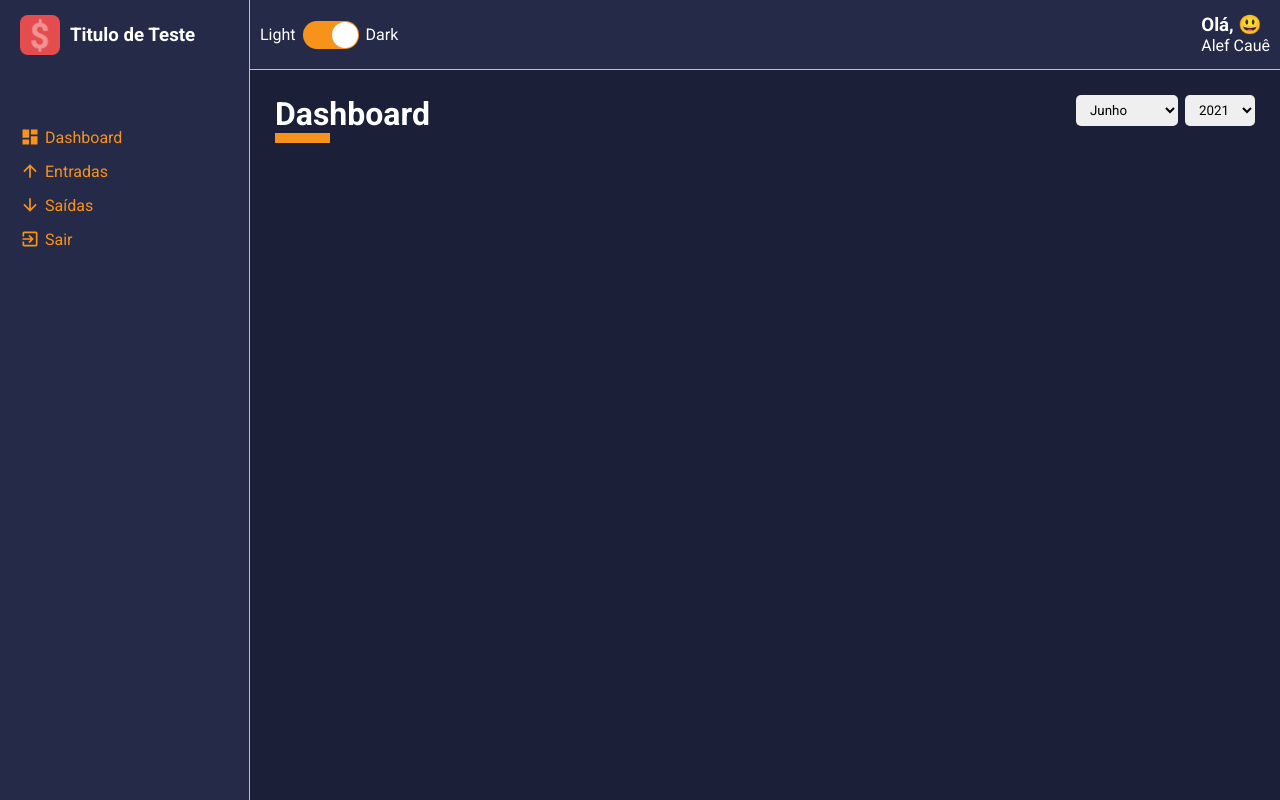
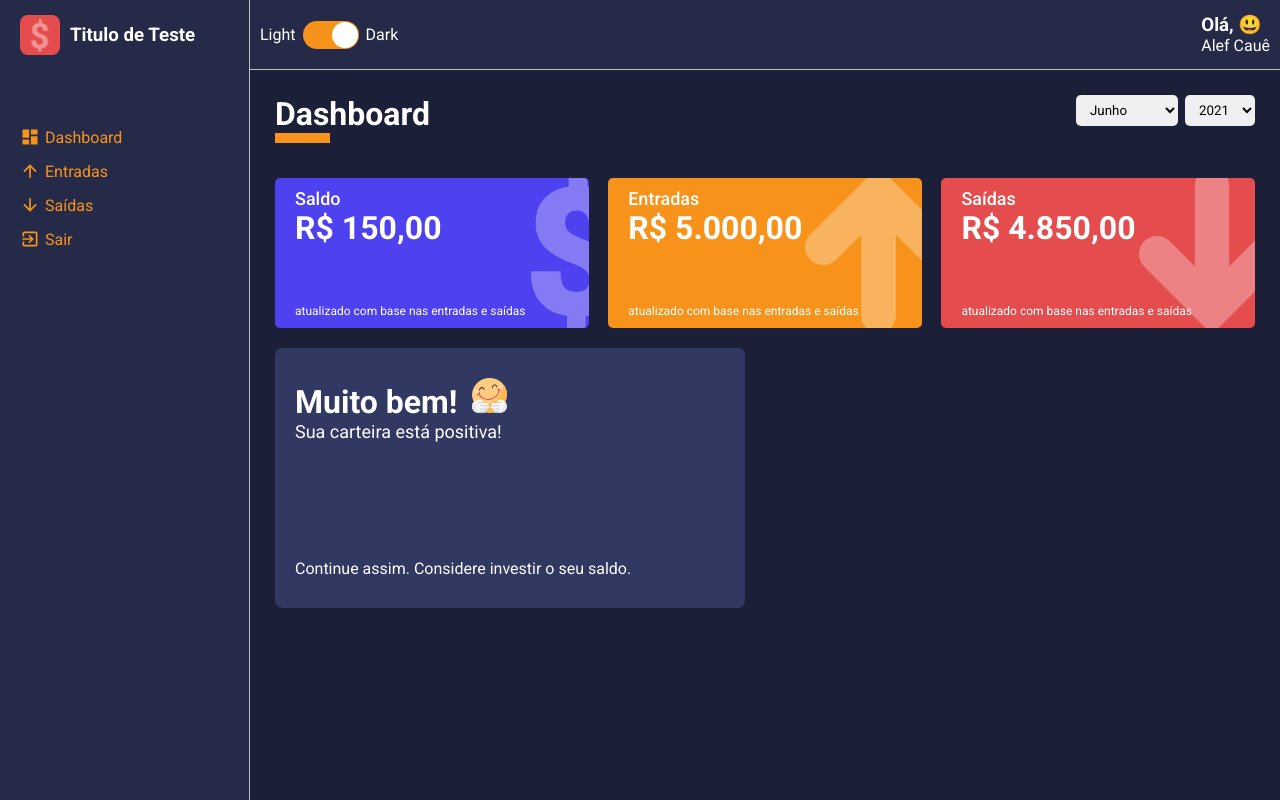
Before and after one commit to alefwhite/DashboardTsReact, a React (Create React App) app in the folder frontend/: page /dashboard in a window 1280 px wide. Built offline with nearby package versions, Linux system fonts and the light colour scheme.

Commit message:
Criando cards

```diff
--- a/frontend/package.json
+++ b/frontend/package.json
@@ -12,6 +12,7 @@
     "@types/react-dom": "^17.0.0",
     "@types/styled-components": "^5.1.10",
     "react": "^17.0.2",
+    "react-countup": "^4.4.0",
     "react-dom": "^17.0.2",
     "react-icons": "^4.2.0",
     "react-router-dom": "^5.2.0",
--- /dev/null
+++ b/frontend/src/components/MessageBox/index.tsx
@@ -0,0 +1,31 @@
+import React from "react";
+
+
+import { Container } from "./styles";
+
+interface IMessageBoxProps {
+    title: string;
+    description: string;
+    footerText: string;
+    icon: string;
+}
+
+const MessageBox: React.FC<IMessageBoxProps> = ({
+    title, description, footerText, icon
+}) => {
+    return (
+        <Container>
+            <header>
+                <h1>
+                   {title} <img src={icon} alt={title} />
+                </h1>
+                <p>{description}</p>
+            </header>
+            <footer>
+                <span>{footerText}</span>
+            </footer>
+        </Container>
+    )
+}
+
+export default MessageBox;
--- /dev/null
+++ b/frontend/src/components/MessageBox/styles.ts
@@ -0,0 +1,23 @@
+import styled from "styled-components";
+
+export const Container = styled.div`
+    width: 48%;
+    height: 260px;
+    background-color: ${props => props.theme.colors.tertiary};
+    border-radius: 7px;
+    margin: 10px 0;
+    padding: 30px 20px;
+    display: flex;
+    flex-direction: column;
+    justify-content: space-between;
+
+
+    > header img {
+        width: 35px;
+        margin-left: 7px;
+    }
+
+    > header p {
+        font-size: 18px;
+    }
+`
--- /dev/null
+++ b/frontend/src/components/WalletBox/index.tsx
@@ -0,0 +1,54 @@
+import React, { useMemo } from "react";
+
+import CountUp from 'react-countup';
+
+import dolarImg from '../../assets/dollar.svg'
+import arrowUpImg from '../../assets/arrow-up.svg'
+import arrowDownImg from '../../assets/arrow-down.svg'
+
+import { Container } from './style';
+
+interface IWalletBoxProps {
+    title: string;
+    amount: number;
+    footerLabel: string;
+    icon: 'dolar' | 'arrowUp' | 'arrowDown';
+    color: string;
+}
+
+const WalletBox: React.FC<IWalletBoxProps> = ({
+    title, amount, footerLabel, icon, color
+}) => {
+
+    const iconSelected = useMemo(() => {
+        switch(icon) {
+            case "dolar": return dolarImg;
+
+            case "arrowUp": return arrowUpImg;
+
+            case "arrowDown": return arrowDownImg;
+
+            default: return undefined;
+        }
+
+    }, [icon])
+
+    return (
+        <Container color={color}>
+            <span>{title}</span>
+            <h1>
+                <CountUp
+                    end={amount}
+                    prefix={"R$ "}
+                    separator="."
+                    decimal=","
+                    decimals={2}
+                />
+            </h1>
+            <small>{footerLabel}</small>
+           { iconSelected && <img src={iconSelected} alt={title} />}
+        </Container>
+    );
+}
+
+export default WalletBox;
--- /dev/null
+++ b/frontend/src/components/WalletBox/style.ts
@@ -0,0 +1,36 @@
+import styled from 'styled-components'
+
+interface IContainerProps {
+    color: string;
+}
+
+export const Container = styled.div<IContainerProps>`
+    width: 32%;
+    height: 150px;
+    margin: 10px 0;
+    background-color: ${props => props.color};
+    color: ${props => props.theme.colors.white};
+    border-radius: 5px;
+    padding: 10px 20px;
+    position: relative;
+    overflow: hidden;
+
+    > img {
+        height: 110%;
+        position: absolute;
+        top: -10px;
+        right: -30px;
+        opacity: .3;
+    }
+
+    > span {
+        font-size: 18px;
+        font-weight: 500;
+    }
+
+    > small {
+        font-size: 12px;
+        position: absolute;
+        bottom: 10px;
+    }
+`
--- a/frontend/src/pages/Dashboard/index.tsx
+++ b/frontend/src/pages/Dashboard/index.tsx
@@ -1,14 +1,19 @@
 import React, { useState, useMemo } from "react";
 
 import ContentHeader from "../../components/ContentHeader";
-import { Container } from "./styles";
+import MessageBox from "../../components/MessageBox";
+import SelectInput from '../../components/SelectInput';
+import WalletBox from '../../components/WalletBox';
 
-import SelectInput from '../../components/SelectInput';
+import happyImg from '../../assets/happy.svg'
+import sadImg from '../../assets/sad.svg'
 
 import expenses from '../../repositories/expenses';
 import gains from '../../repositories/gains';
 
 import listOfMonths from '../../utils/months';
+
+import { Container, Content } from "./styles";
 
 const Dashboard: React.FC = () => {
     const [monthSelected, setMothSelected] = useState<number>(new Date().getMonth() + 1);
@@ -83,6 +88,37 @@ const Dashboard: React.FC = () => {
                         defaultValue={yearSelected}
                     />
             </ContentHeader>
+            <Content>
+                <WalletBox
+                    title="Saldo"
+                    amount={150.00}
+                    footerLabel="atualizado com base nas entradas e saídas"
+                    icon="dolar"
+                    color="#4E41F0"
+                />
+                <WalletBox
+                    title="Entradas"
+                    amount={5000.00}
+                    footerLabel="atualizado com base nas entradas e saídas"
+                    icon="arrowUp"
+                    color="#F7931B"
+                />
+                <WalletBox
+                    title="Saídas"
+                    amount={4850.00}
+                    footerLabel="atualizado com base nas entradas e saídas"
+                    icon="arrowDown"
+                    color="#E44C4E"
+                />
+
+                <MessageBox
+                    title="Muito bem!"
+                    description="Sua carteira está positiva!"
+                    footerText="Continue assim. Considere investir o seu saldo."
+                    icon={happyImg}
+                />
+
+            </Content>
         </Container>
     );
 }
--- a/frontend/src/pages/Dashboard/styles.ts
+++ b/frontend/src/pages/Dashboard/styles.ts
@@ -3,3 +3,9 @@ import styled from 'styled-components';
 export const Container = styled.div`
 
 `;
+
+export const Content = styled.div`
+    display: flex;
+    justify-content: space-between;
+    flex-wrap: wrap;
+`
```
Also changed, not shown: 1 other file (tests, documents, lock files or other folders).
